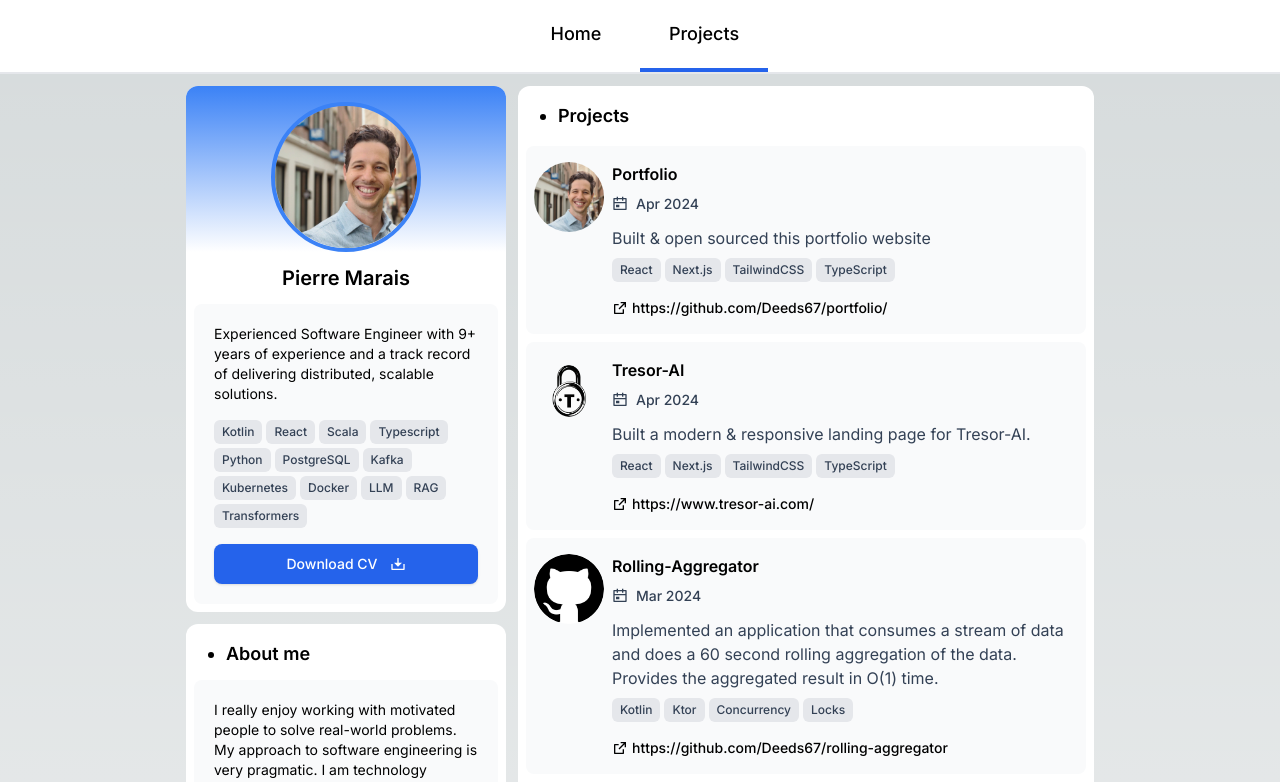
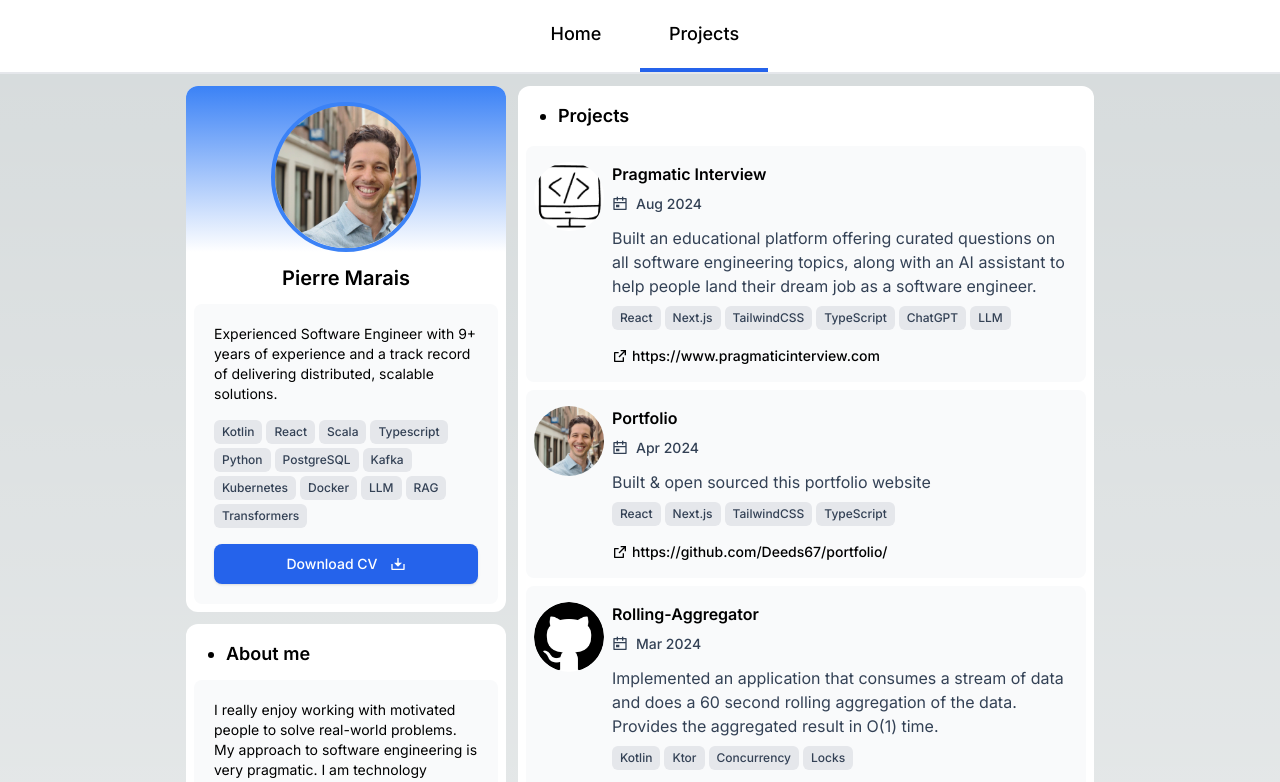
Before and after one commit to Deeds67/portfolio, a Next.js app: page /projects in a window 1280 px wide. Shown: the top 782 px of the page. Built offline with nearby package versions, Linux system fonts and the light colour scheme.

Commit message:
Added Pragmatic Interview as a project

```diff
--- a/src/components/ui/Projects/index.tsx
+++ b/src/components/ui/Projects/index.tsx
@@ -3,6 +3,14 @@
 
 const Projects = () => {
     const projects = [
+        {
+            company: "Pragmatic Interview",
+            date: "Aug 2024",
+            description: "Built an educational platform offering curated questions on all software engineering topics, along with an AI assistant to help people land their dream job as a software engineer.",
+            tags: ["React", "Next.js", "TailwindCSS", "TypeScript", "ChatGPT", "LLM"],
+            logo: "/pi_logo.png",
+            url: "https://www.pragmaticinterview.com"
+        },
         {
             company: "Portfolio",
             date: "Apr 2024",
@@ -10,14 +18,6 @@
             tags: ["React", "Next.js", "TailwindCSS", "TypeScript"],
             logo: "/linkedinprofilepic.jpeg",
             url: "https://github.com/Deeds67/portfolio/"
-        },
-        {
-            company: "Tresor-AI",
-            date: "Apr 2024",
-            description: "Built a modern & responsive landing page for Tresor-AI.",
-            tags: ["React", "Next.js", "TailwindCSS", "TypeScript"],
-            logo: "/tresor-ai.png",
-            url: "https://www.tresor-ai.com/"
         },
         {
             company: "Rolling-Aggregator",
```
Also changed, not shown: public/pi_logo.png (added).
